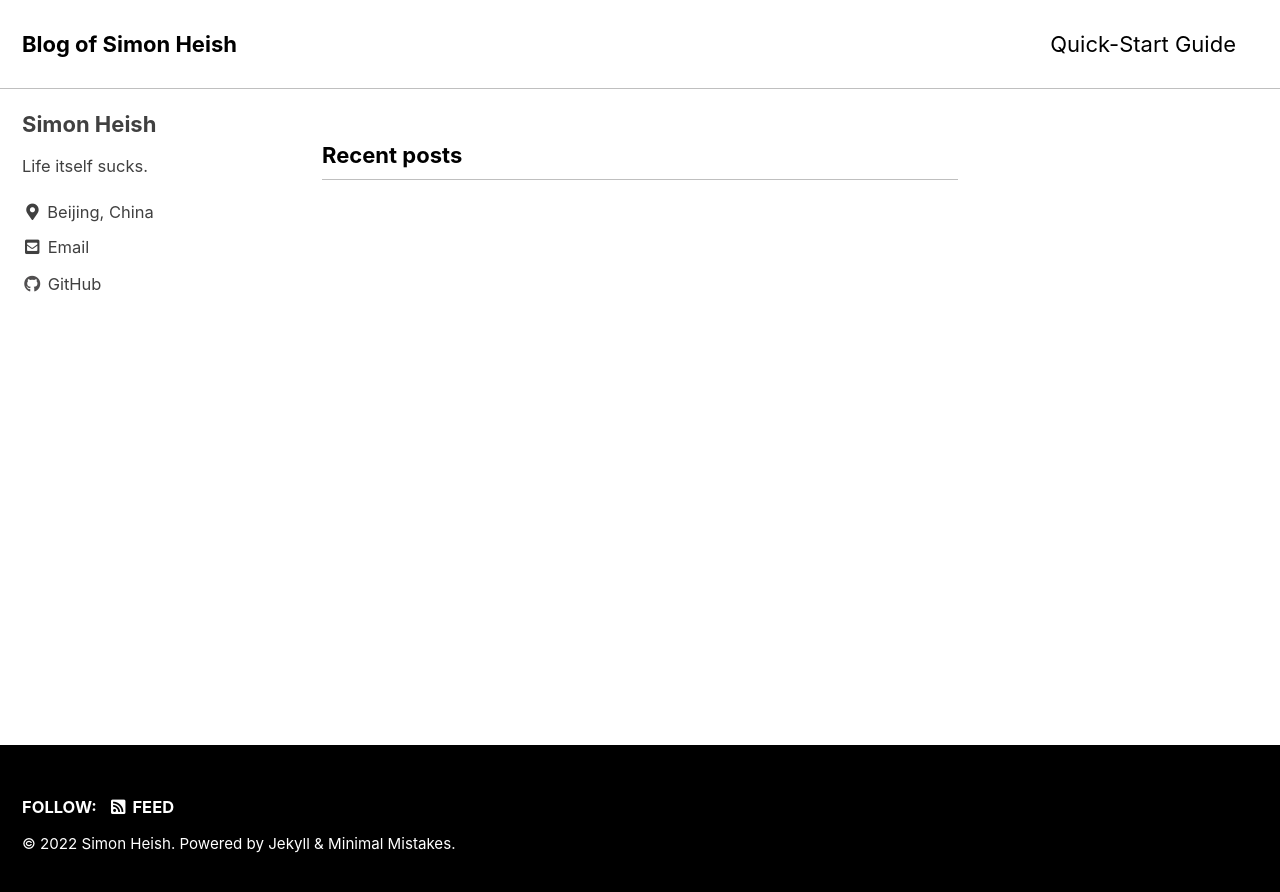
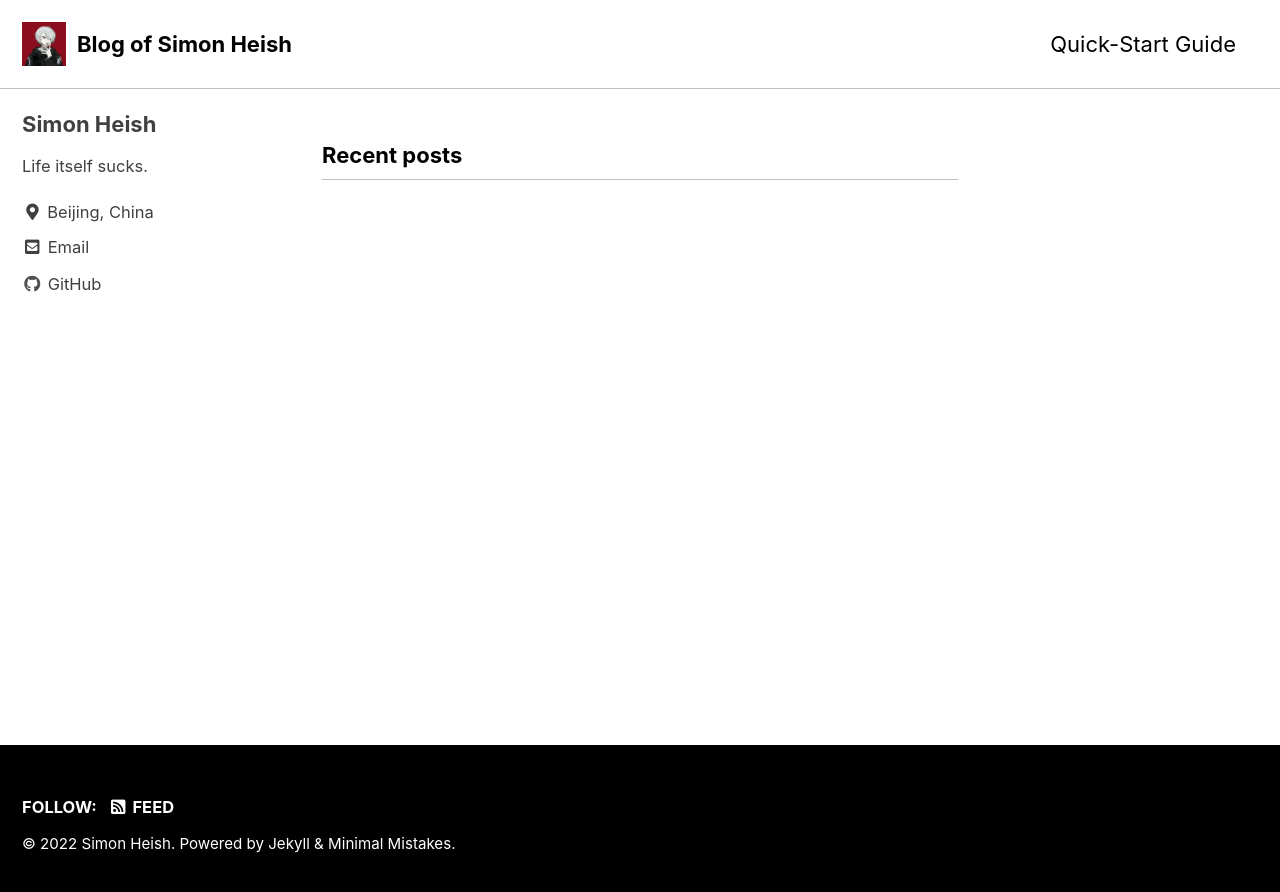
Before and after one commit to yeanment/simonheish, a Jekyll site: the page built from index.html, in a window 1280 px wide. Shown: the top 892 px of the page. Built offline with Jekyll 4.4.1, drawn with Linux system fonts in a browser that asks for light colours; cached includes are drawn as plain includes; the list of posts is cut into pages by our own code.

```diff
--- a/_config.yml
+++ b/_config.yml
@@ -21,11 +21,11 @@ title_separator          : "-"
 subtitle                 : # site tagline that appears below site title in masthead
 name                     : "Simon Heish"
 description              : "Dream of something amazing."
-url                      : "https://mmistakes.github.io" # the base hostname & protocol for your site e.g. "https://mmistakes.github.io"
+url                      : "https://yeanment.github.io" # the base hostname & protocol for your site e.g. "https://mmistakes.github.io"
 baseurl                  : "/simonheish" # the subpath of your site, e.g. "/blog"
 repository               : "yeanment/simonheish" # GitHub username/repo-name e.g. "mmistakes/minimal-mistakes"
 teaser                   : # path of fallback teaser image, e.g. "/assets/images/500x300.png"
-logo                     : # path of logo image to display in the masthead, e.g. "/assets/images/88x88.png"
+logo                     : "/assets/images/avatars.jpg" # path of logo image to display in the masthead, e.g. "/assets/images/88x88.png"
 masthead_title           : # overrides the website title displayed in the masthead, use " " for no title
 # breadcrumbs            : false # true, false (default)
 words_per_minute         : 200
```
Also changed, not shown: .github/workflows/proselint.yml (added), README.md, assets/images/avatars.jpg (added).
